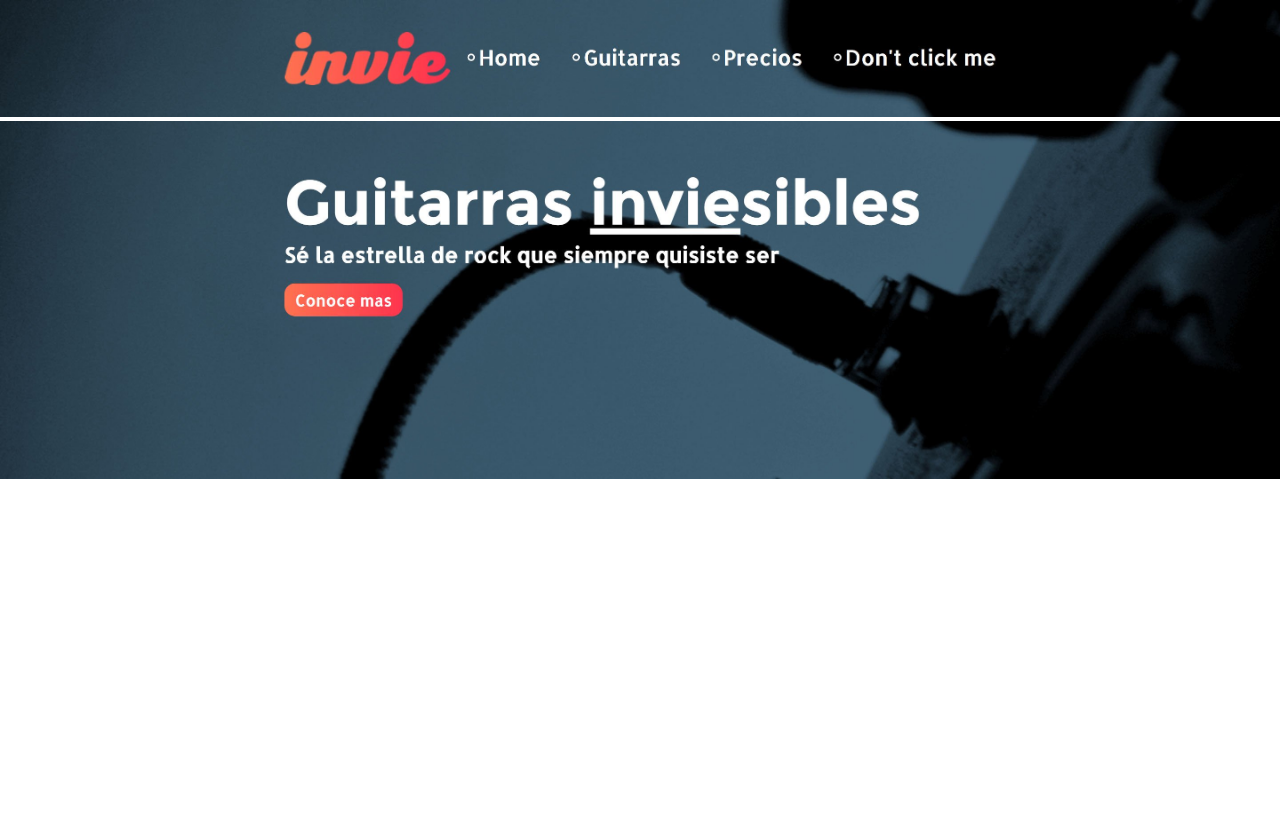
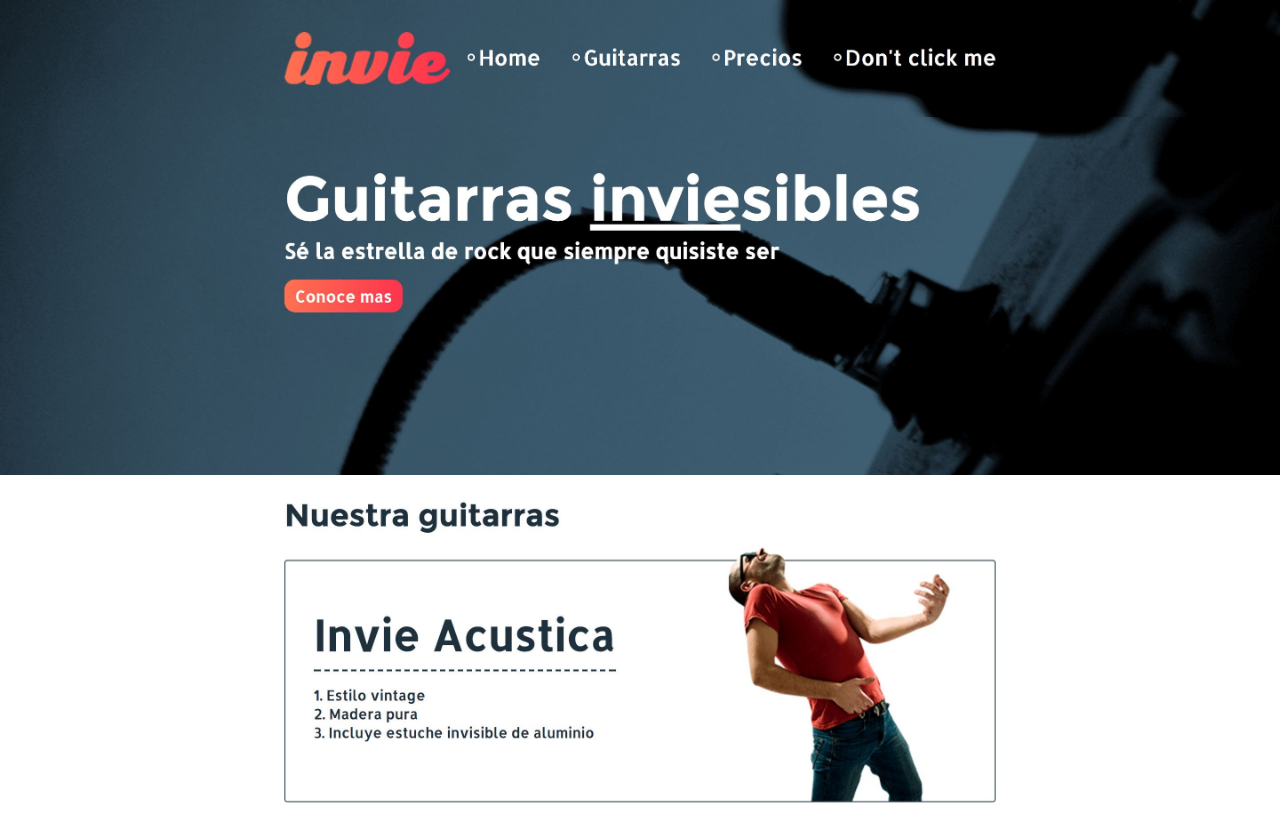
Before and after one commit to villagrabaez/invie-git, a plain HTML site: page index.html in a window 1280 px wide. Drawn offline with Linux system fonts and the light colour scheme.

Commit message:
cargando acustica.jpg

```diff
--- a/index.html
+++ b/index.html
@@ -10,11 +10,13 @@
       }
       img{
         max-width: 100%;
+        vertical-align: top;
       }
     </style>
   </head>
   <body>
     <img src="asset/header.jpg" alt="Imagen del Header">
     <img src="asset/hero.jpg" alt="Imagen de Hero">
+    <img src="asset/acustica.jpg" alt="Imagen de guitarra acustica">
   </body>
 </html>
```
